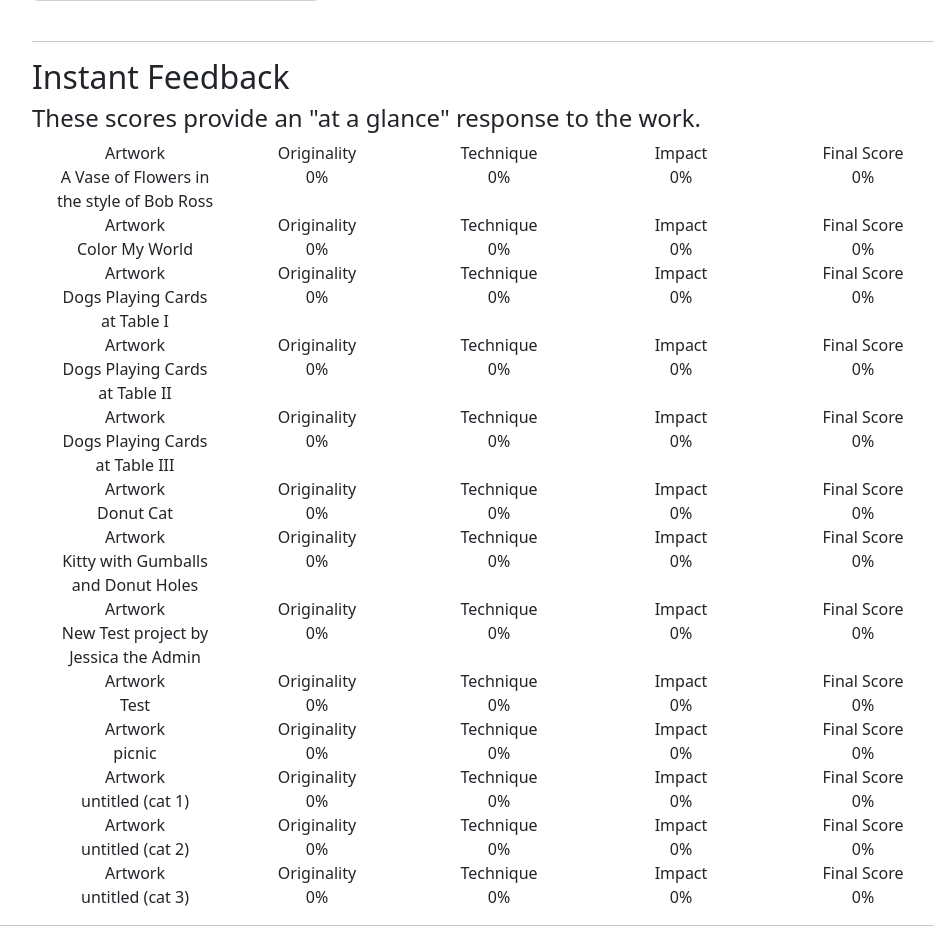
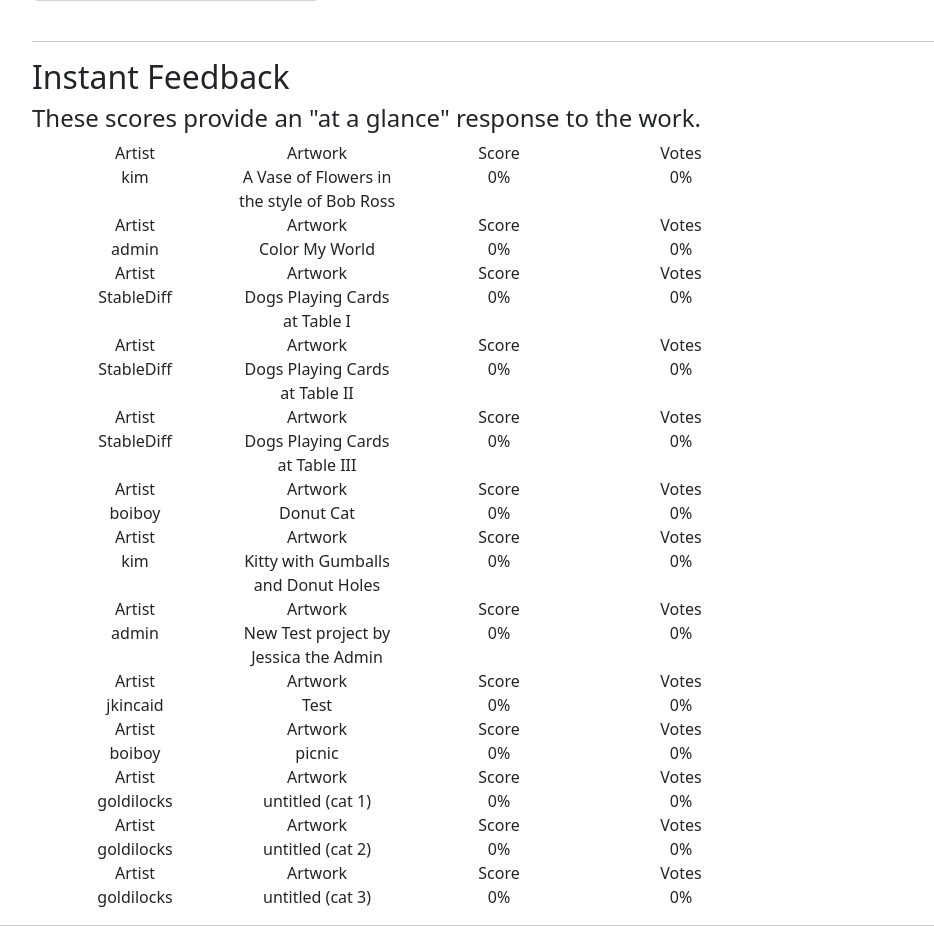
Before and after one commit to j-kincaid/crit-night-official, a Django app: page / in a window 1280 px wide. Shown: the part 3915-4857 px from the top of the page, without its empty margins (50-984 px from the left). Run offline with Django 4.2, Linux system fonts and the light colour scheme; data comes from the database, SQL or seed files in the repository; both versions use the stored data as it was after the commit.

Commit message:
reformat table

```diff
--- a/artworks/templates/artworks/artworks.html
+++ b/artworks/templates/artworks/artworks.html
@@ -85,16 +85,14 @@
 
                 {% for artwork in artworks %}
                     <div class="row row-cols-6">
+                        <div class="col">Artist</div>
                         <div class="col">Artwork</div>
-                        <div class="col">Originality</div>
-                        <div class="col">Technique</div>
-                        <div class="col">Impact</div>
-                        <div class="col">Final Score</div>
+                        <div class="col">Score</div>
+                        <div class="col">Votes</div>
                     </div>
                     <div class="row row-cols-6">
+                        <div class="col">{{artwork.owner}}</div>
                         <div class="col">{{artwork.title}}</div>
-                        <div class="col">{{artwork.vote_ratio}}%</div>
-                        <div class="col">{{artwork.vote_ratio}}%</div>
                         <div class="col">{{artwork.vote_ratio}}%</div>
                         <div class="col">{{artwork.vote_total}}%</div>
                     </div>
```
Also changed, not shown: db.sqlite3.
